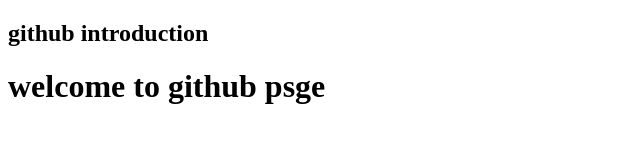
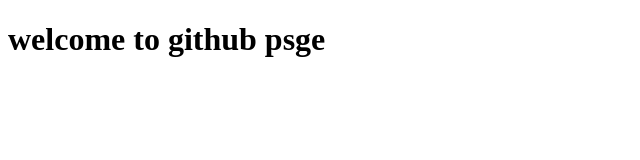
Before and after one commit to sid69696/learningfullstack, a plain HTML site: page index.html in a window 1280 px wide. Shown: the whole page, without its empty margins (0-640 px from the left). Drawn offline with Linux system fonts and the light colour scheme.

Commit message:
removing h2 tag

```diff
--- a/index.html
+++ b/index.html
@@ -4,7 +4,6 @@
     <title> learning github </title>
   </head>
   <body>
-    <h2> github introduction </h2>
     <h1> welcome to github psge </h1>
   </body>
 </html>
```
